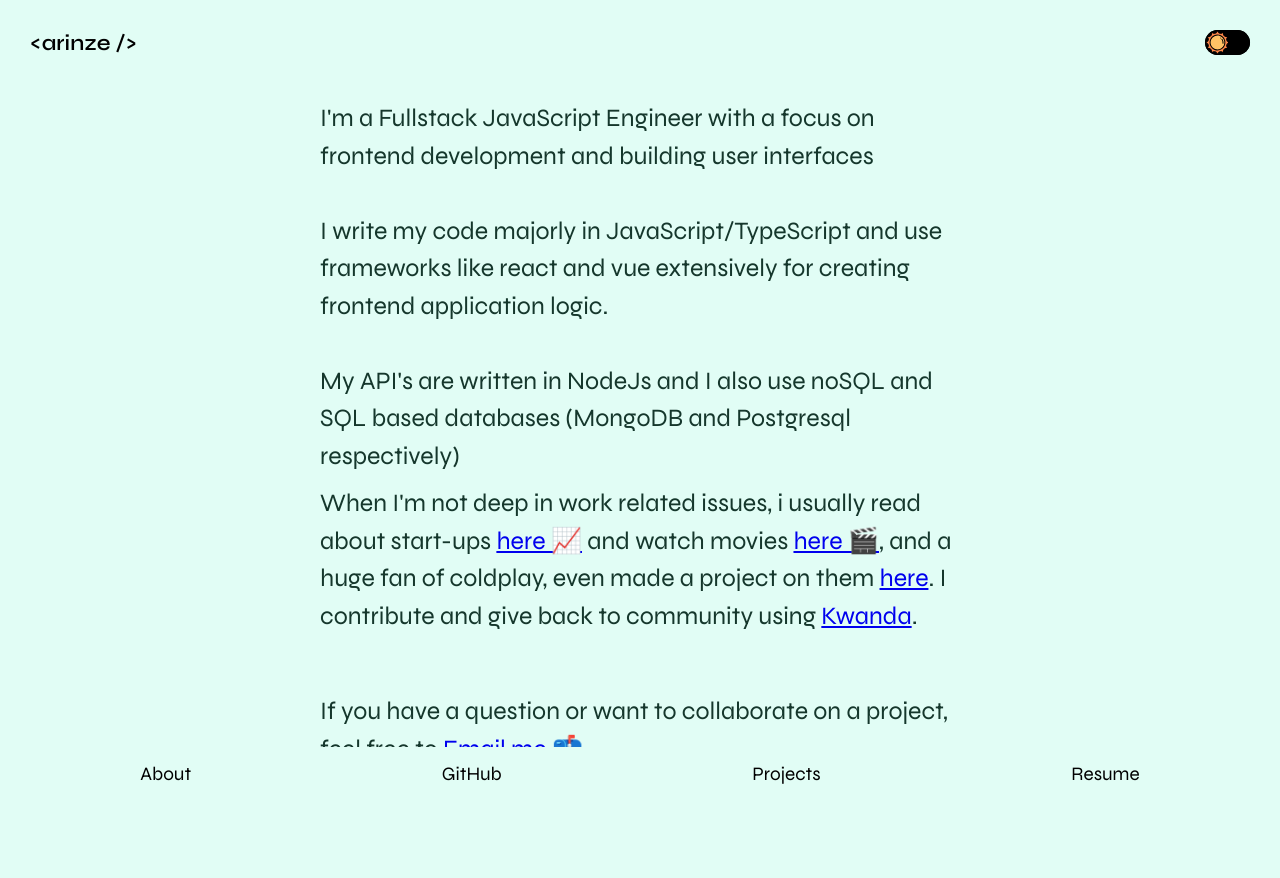
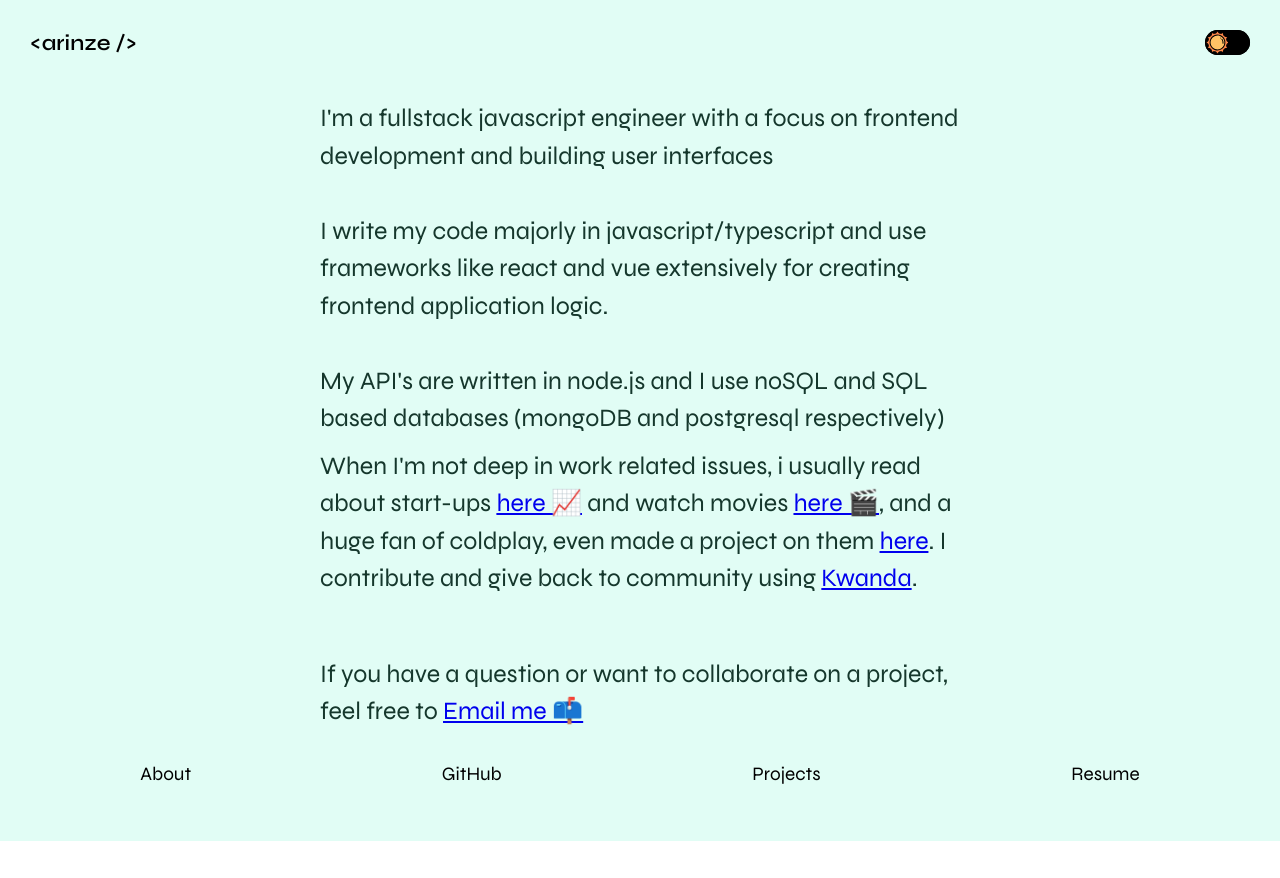
Before and after one commit to arinze19/portfolio, a Vue app: page /about in a window 1280 px wide. After the commit the page ends 841 px from the top, so only its background shows below. Built offline with nearby package versions, Linux system fonts and the light colour scheme.

Commit message:
enhancement: minor enhancement

```diff
--- a/src/components/pages/About.vue
+++ b/src/components/pages/About.vue
@@ -1,21 +1,25 @@
 <template>
   <main>
     <p>
-      I'm a Fullstack JavaScript Engineer with a focus on frontend development and building user interfaces
-      <br />
-      <br>
-      I write my code majorly in JavaScript/TypeScript and use frameworks like react and vue extensively for creating
-      frontend application logic.
+      I'm a fullstack javascript engineer with a focus on frontend development
+      and building user interfaces
       <br />
       <br />
-      My API's are written in NodeJs and I also
-      use noSQL and SQL based databases (MongoDB and Postgresql respectively)
+      I write my code majorly in javascript/typescript and use frameworks like
+      react and vue extensively for creating frontend application logic.
+      <br />
+      <br />
+      My API's are written in node.js and I use noSQL and SQL based databases
+      (mongoDB and postgresql respectively)
     </p>
     <p>
       When I'm not deep in work related issues, i usually read about start-ups
-      <a href="https://techcrunch.com/">here 📈</a> and watch movies
-      <a href="https://netflix.com">here 🎬</a>, and a huge fan of coldplay, even
-      made a project on them <a href="https://arinze19.github.io/colddrumkit.html">here</a>. I contribute and give back to community using
+      <a href="https://techcrunch.com/" target="_blank">here 📈</a> and watch
+      movies <a href="https://netflix.com" target="_blank">here 🎬</a>, and a
+      huge fan of coldplay, even made a project on them
+      <a href="https://arinze19.github.io/colddrumkit.html" target="_blank"
+        >here</a
+      >. I contribute and give back to community using
       <a href="https://kwanda.co" target="_blank">Kwanda</a>.
     </p>
     <br />
```
